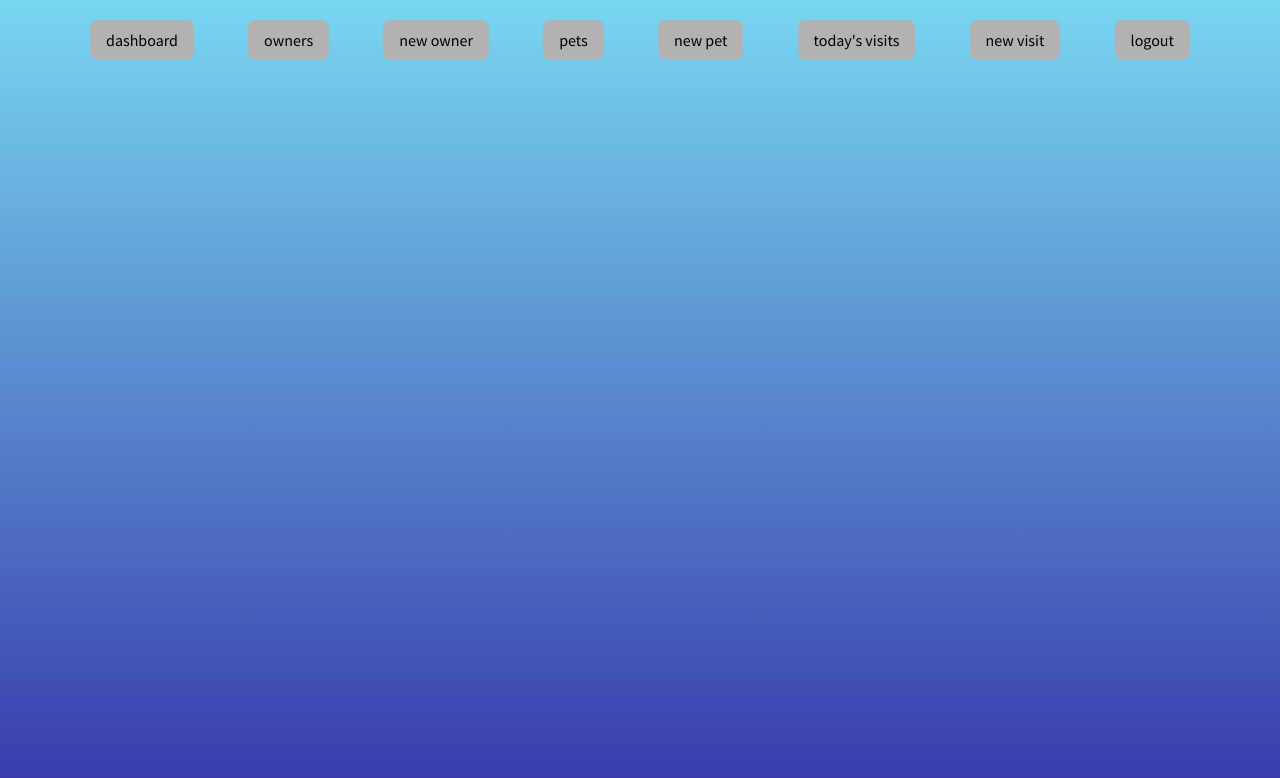
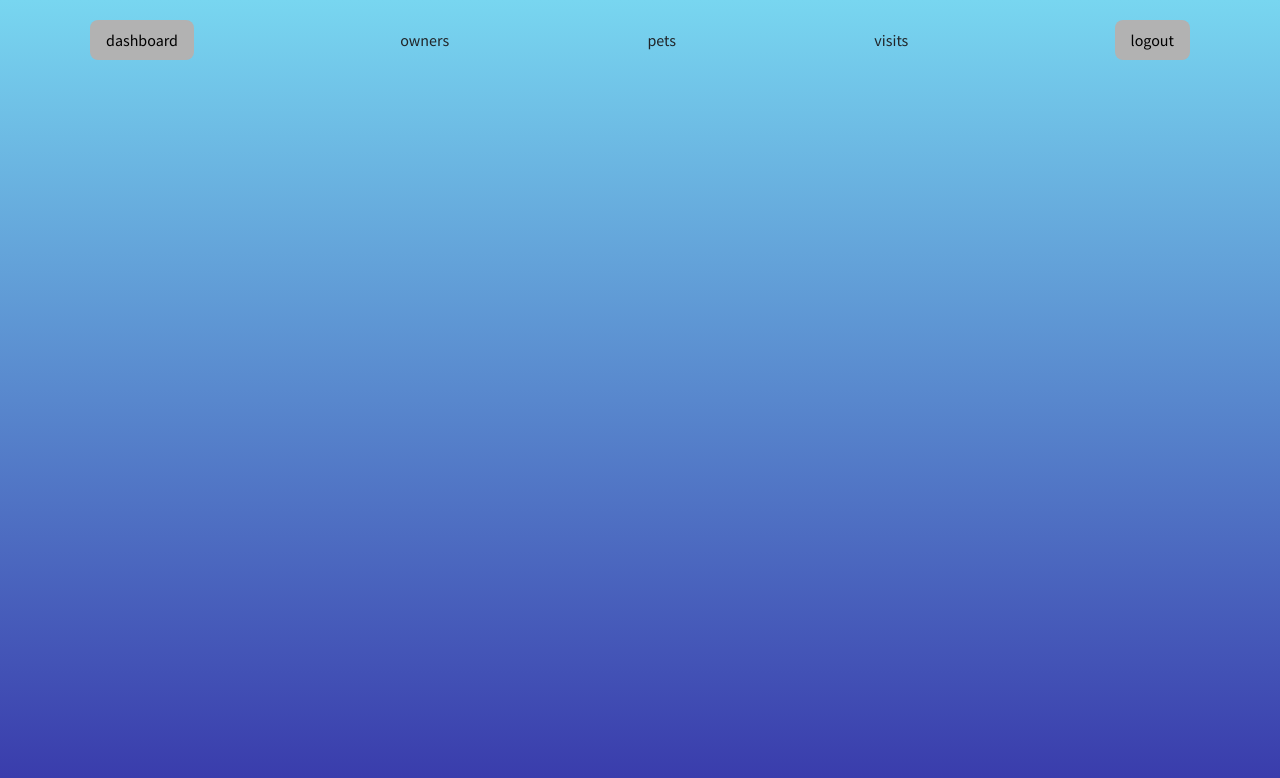
Before and after one commit to bvcage/maw2paw, a React (Create React App) app in the folder client/: page /main in a window 1280 px wide. Shown: the top 778 px of the page. Built offline with nearby package versions, Linux system fonts and the light colour scheme; no server answers.

Commit message:
group similar buttons into dropdown

```diff
--- a/client/src/components/NavBar.jsx
+++ b/client/src/components/NavBar.jsx
@@ -12,16 +12,56 @@ function NavBar (props) {
       }).then(onLogout)
    }
 
+   function handleNav (eleId, path) {
+      document.getElementById(eleId).classList.remove("show")
+      navigate(path)
+   }
+
+   function toggleDropdown (eleId) {
+      document.getElementById(eleId).classList.toggle("show")
+   }
+
    return (
       <nav className="navbar">
-         <button onClick={() => navigate("dashboard")}>dashboard</button>
-         <button onClick={() => navigate("owners")}>owners</button>
-         <button onClick={() => navigate("owners/new")}>new owner</button>
-         <button onClick={() => navigate("pets")}>pets</button>
-         <button onClick={() => navigate("pets/new")}>new pet</button>
-         <button onClick={() => navigate("visits")}>today's visits</button>
-         <button onClick={() => navigate("visits/new")}>new visit</button>
-         <button type="button" onClick={() => handleLogout()}>logout</button>
+
+         <div className="navbar-cell">
+            <button className="navbar-button" onClick={() => navigate("dashboard")}>dashboard</button>
+         </div>
+
+         <div className="navbar-cell">
+            <div className="dropdown navbar-button">
+               <div className='dropdown-button'>owners</div>
+               <div id='navOwnersDropdown' className='dropdown-content'>
+                  <div className='dropdown-button' onClick={() => handleNav("navOwnersDropdown", "owners/new")}>new owner</div>
+                  <div className='dropdown-button' onClick={() => handleNav("navOwnersDropdown", "owners")}>view all</div>
+               </div>
+            </div>
+         </div>
+
+         <div className="navbar-cell">
+            <div className="dropdown navbar-button">
+               <div className='dropdown-button' onClick={() => toggleDropdown('navPetsDropdown')}>pets</div>
+               <div id='navPetsDropdown' className='dropdown-content'>
+                  <div className='dropdown-button' onClick={(e) => handleNav("navPetsDropdown", "pets/new")}>new pet</div>
+                  <div className='dropdown-button' onClick={(e) => handleNav("navPetsDropdown", "pets")}>view all</div>
+               </div>
+            </div>
+         </div>
+
+         <div className="navbar-cell">
+            <div className="dropdown navbar-button">
+               <div className='dropdown-button' onClick={() => toggleDropdown('navVisitsDropdown')}>visits</div>
+               <div id='navVisitsDropdown' className='dropdown-content'>
+                  <div className='dropdown-button' onClick={(e) => handleNav("navVisitsDropdown", "visits")}>today's visits</div>
+                  <div className='dropdown-button' onClick={(e) => handleNav("navVisitsDropdown", "visits/new")}>new visit</div>
+                  <div className='dropdown-button' onClick={(e) => handleNav("navVisitsDropdown", "visits/all")}>view all</div>
+               </div>
+            </div>
+         </div>
+
+         <div className="navbar-cell">
+            <button type="navbar-button" onClick={() => handleLogout()}>logout</button>
+         </div>
       </nav>
    )
 }
```
